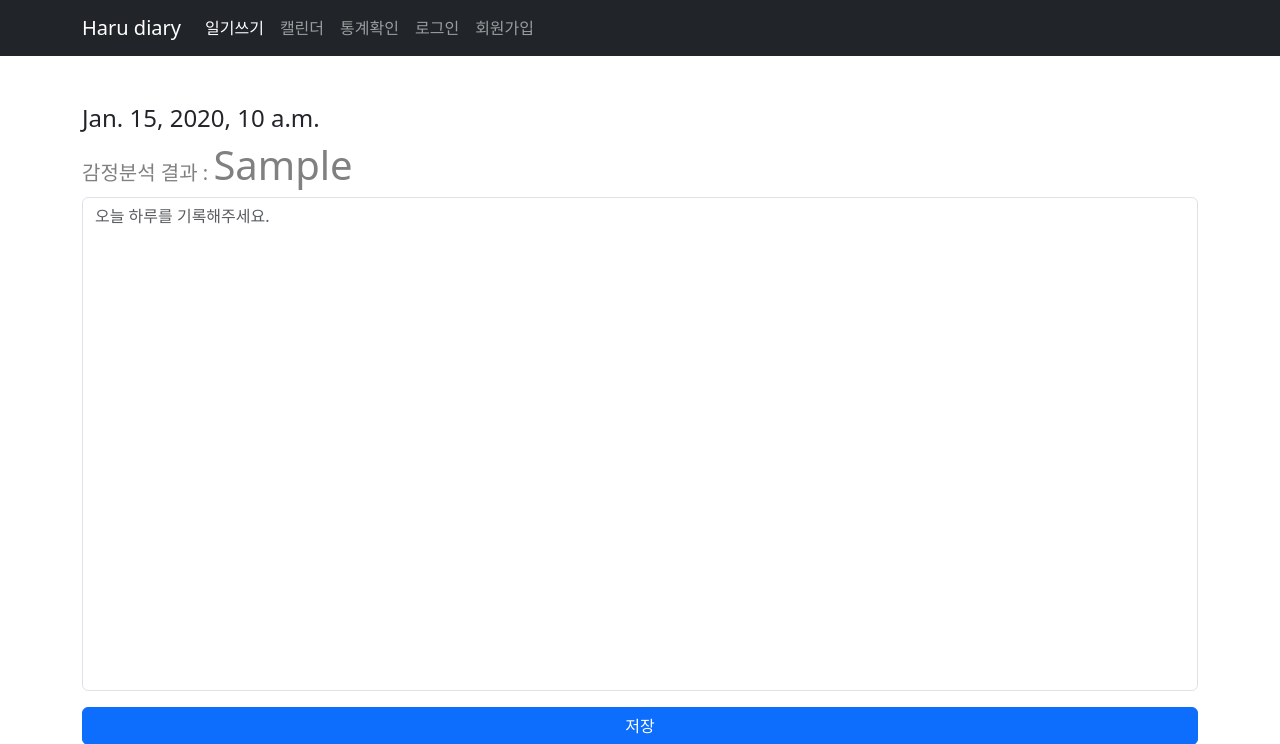
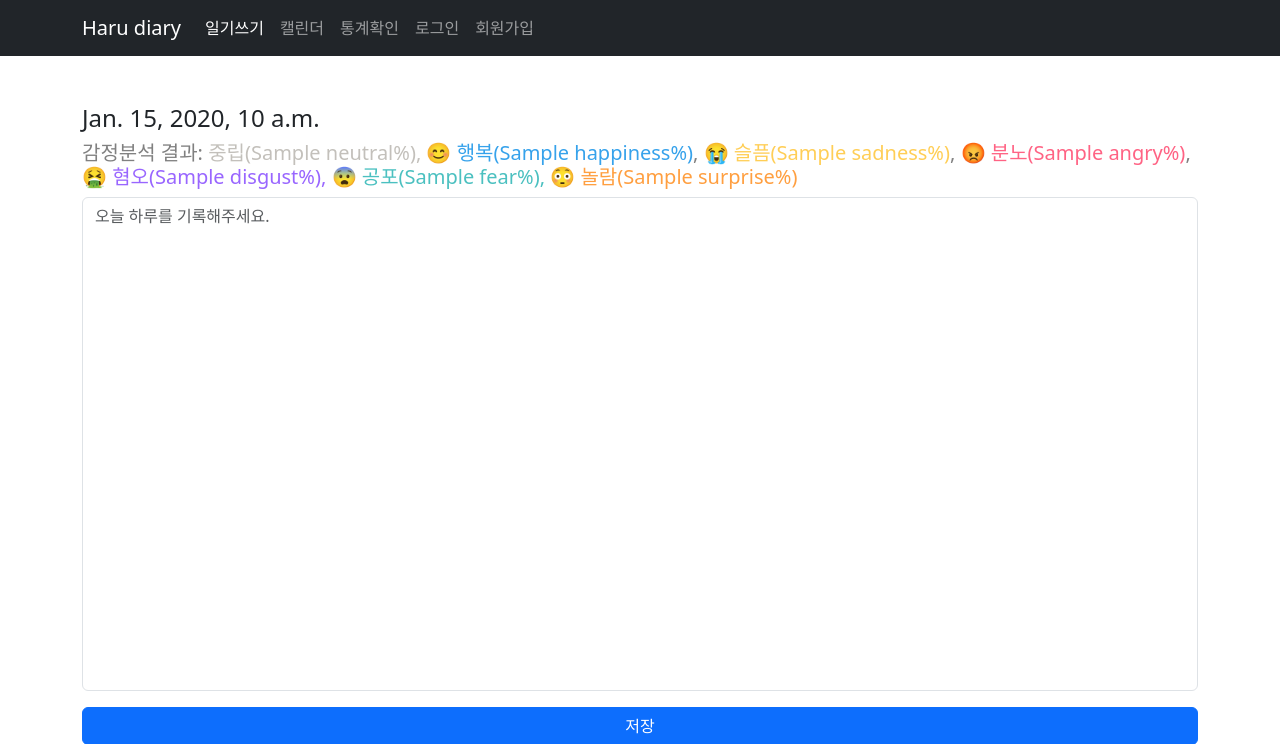
Before and after one commit to seonghyunJung/Haru-diary, a Django app: template templates/haru/diary_form.html in a window 1280 px wide. Shown: the top 744 px of the page. Run offline with Django 4.2, Linux system fonts and the light colour scheme; the template is opened without the code that fills it: most values are stand-ins (such as "Sample title", 1, 10 or a date in 2020); some libraries are stand-ins or nearby versions.

Commit message:
Refactor: 모델 서버 주소 수정 및 그래프 막대 누락 부분 추가 및 로딩바 시간 수정

```diff
--- a/templates/haru/diary_form.html
+++ b/templates/haru/diary_form.html
@@ -8,9 +8,20 @@
             <!-- 오류표시 End -->
             <div class="mb-3">
                 <h4 class="mt-5">{{ date }}</h4>
-                {% if primary_emotion %}
-                    <h5 style="color: gray;">감정분석 결과 : <span style="font-size:200%">{{ primary_emotion }}</span>
-                    </h5>{% endif %}
+                {#                {% if primary_emotion %}#}
+                {#                    <h5 style="color: gray;">감정분석 결과 : <span style="font-size:200%">{{ primary_emotion }}</span>#}
+                {#                    </h5>{% endif %}#}
+                {% if emotion_pt %}
+                    <h5 style="color: gray;">감정분석 결과:
+                        <span style="color: rgba(195, 192, 187, 1)">중립({{ emotion_pt.neutral }}%), </span>
+                        <span style="color: rgba(54, 162, 235, 1)">😊 행복({{ emotion_pt.happiness }}%)</span>,
+                        <span style="color: rgba(255, 206, 86, 1)">😭 슬픔({{ emotion_pt.sadness }}%)</span>,
+                        <span style="color: rgba(255, 99, 132, 1)">😡 분노({{ emotion_pt.angry }}%)</span>,
+                        <span style="color: rgba(153, 102, 255, 1)">🤮 혐오({{ emotion_pt.disgust }}%), </span>
+                        <span style="color: rgba(75, 192, 192, 1)">😨 공포({{ emotion_pt.fear }}%), </span>
+                        <span style="color: rgba(255, 159, 64, 1)">😳 놀람({{ emotion_pt.surprise }}%)</span>
+                    </h5>
+                {% endif %}
                 <textarea class="form-control" name="content" id="content" rows="20" style="resize: none"
                           placeholder="오늘 하루를 기록해주세요.">{{ form.content.value|default_if_none:'' }}</textarea>
             </div>
@@ -38,7 +49,7 @@
     <script type="text/javascript">
         $(document).ready(function () {
             $('button').click(function () {
-                $('#overlay').fadeIn().delay(2000).fadeOut();
+                $('#overlay').fadeIn().delay(50000).fadeOut();
             });
         });
         const delete_elements = document.getElementsByClassName("delete");
```
Also changed, not shown: haru/views.py (+21 -10 lines), templates/haru/statistics.html (+8 -4 lines).
